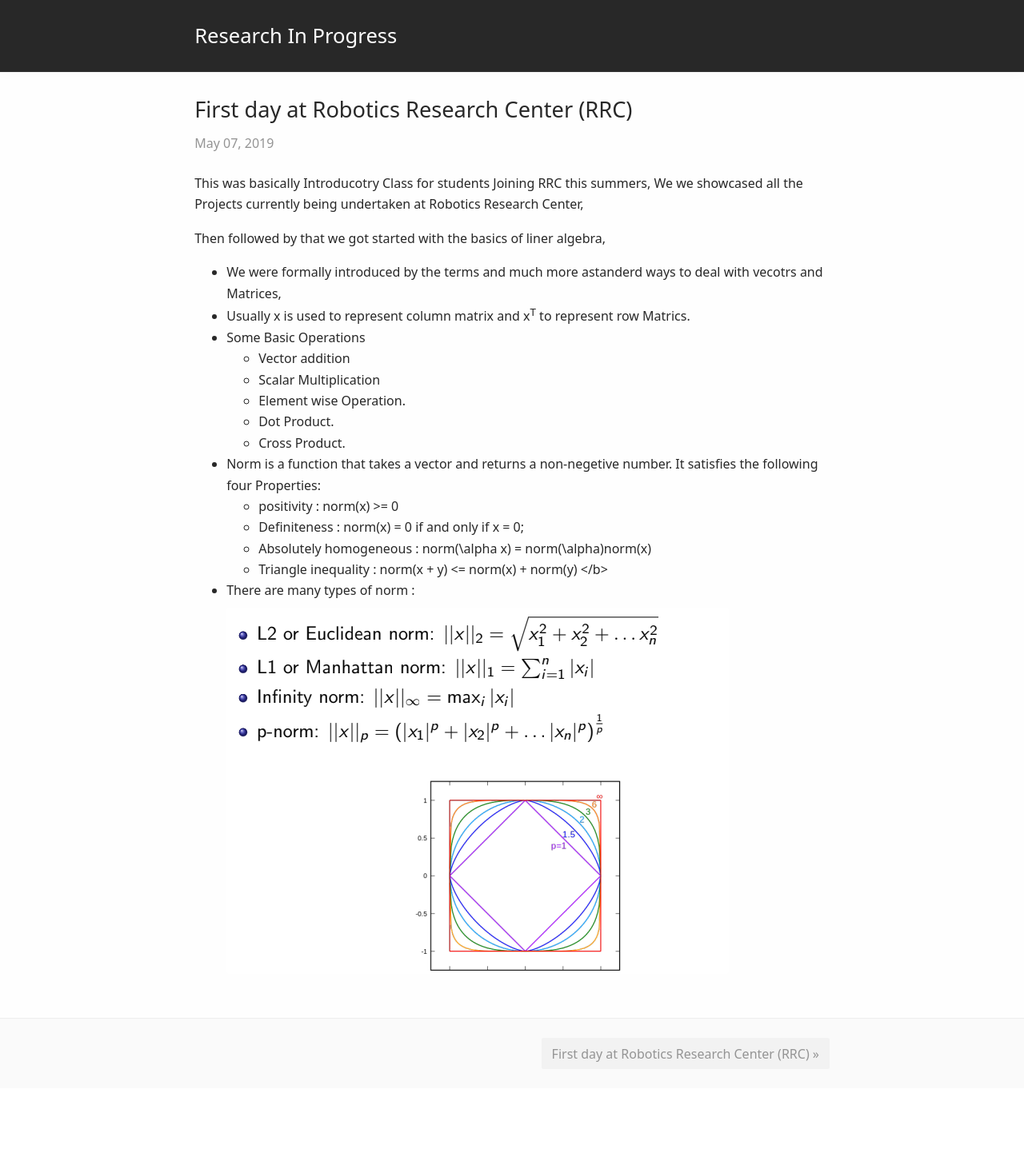
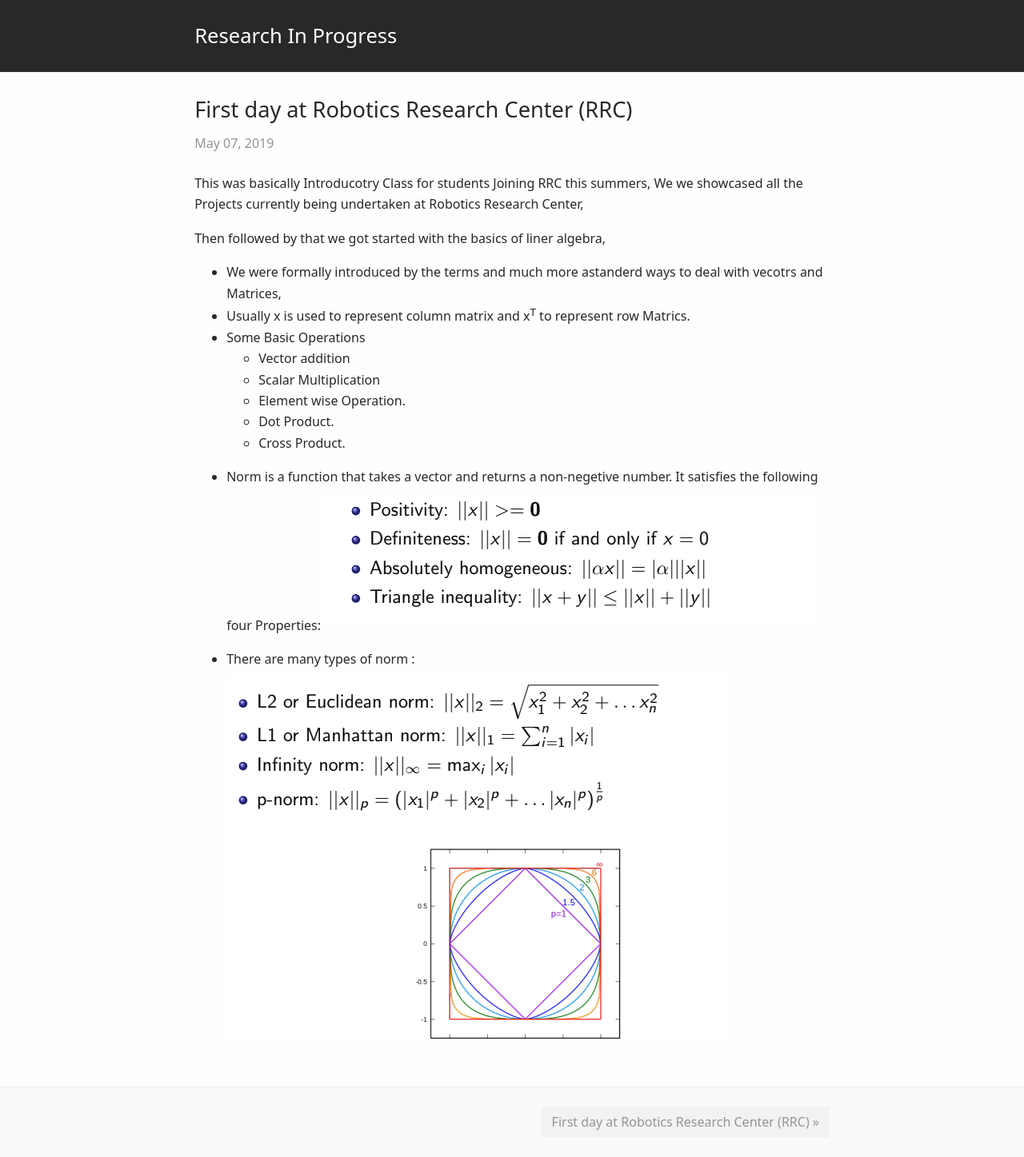
Before and after one commit to AnuragSahu/Research_In_Progress, a Jekyll site: the page built from _posts/2019-05-07-Introduction-to-Linear-Algerbra.md, in a window 1280 px wide. Shown: the whole page at 80% size. Built offline with Jekyll 4.4.1, drawn with Linux system fonts in a browser that asks for light colours; our own code applies the rules of GitHub Pages for plain Markdown files; before the commit the page ends 1361 px from its top, so only the background shows below that.

Commit message:
Image used

```diff
--- a/_posts/2019-05-07-Introduction-to-Linear-Algerbra.md
+++ b/_posts/2019-05-07-Introduction-to-Linear-Algerbra.md
@@ -14,12 +14,9 @@ Then followed by that we got started with the basics of liner algebra,
 	- Dot Product.
 	- Cross Product.
 
-- <b> Norm is a function that takes a vector and returns a non-negetive number. It satisfies the following four Properties:
-	- positivity :  norm(x) >= 0
-	- Definiteness : norm(x) = 0 if and only if x = 0;
-	- Absolutely homogeneous : norm(\alpha x) = norm(\alpha)norm(x)
-	- Triangle inequality : norm(x + y) <= norm(x) + norm(y)
-</b>
+- Norm is a function that takes a vector and returns a non-negetive number. It satisfies the following four Properties:
+	![alt text](https://raw.githubusercontent.com/AnuragSahu/Research_In_Progress/master/screenshots/normConditions.png)
+
 
 - There are many types of norm :
 	![alt text](https://raw.githubusercontent.com/AnuragSahu/Research_In_Progress/master/screenshots/normTypes.png)
```
Also changed, not shown: screenshots/normConditions.png (added).
